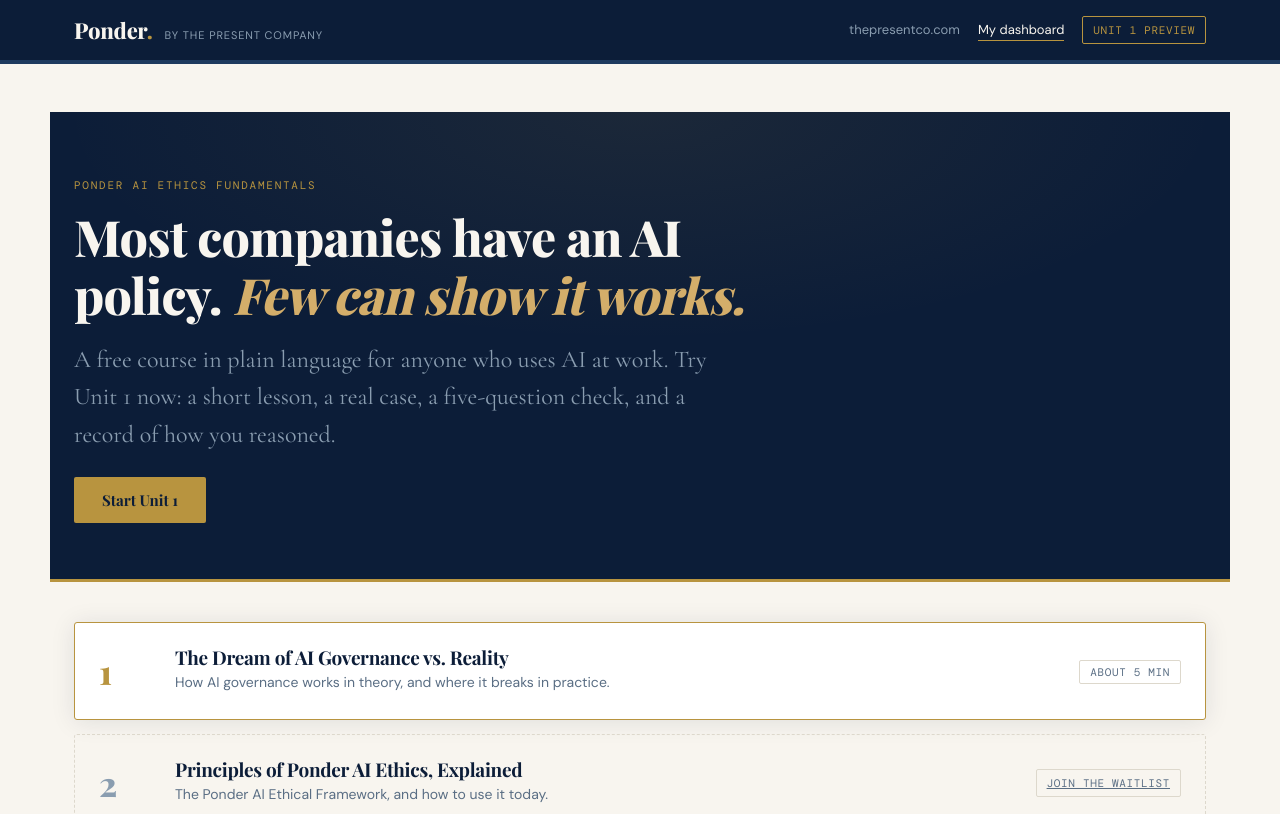
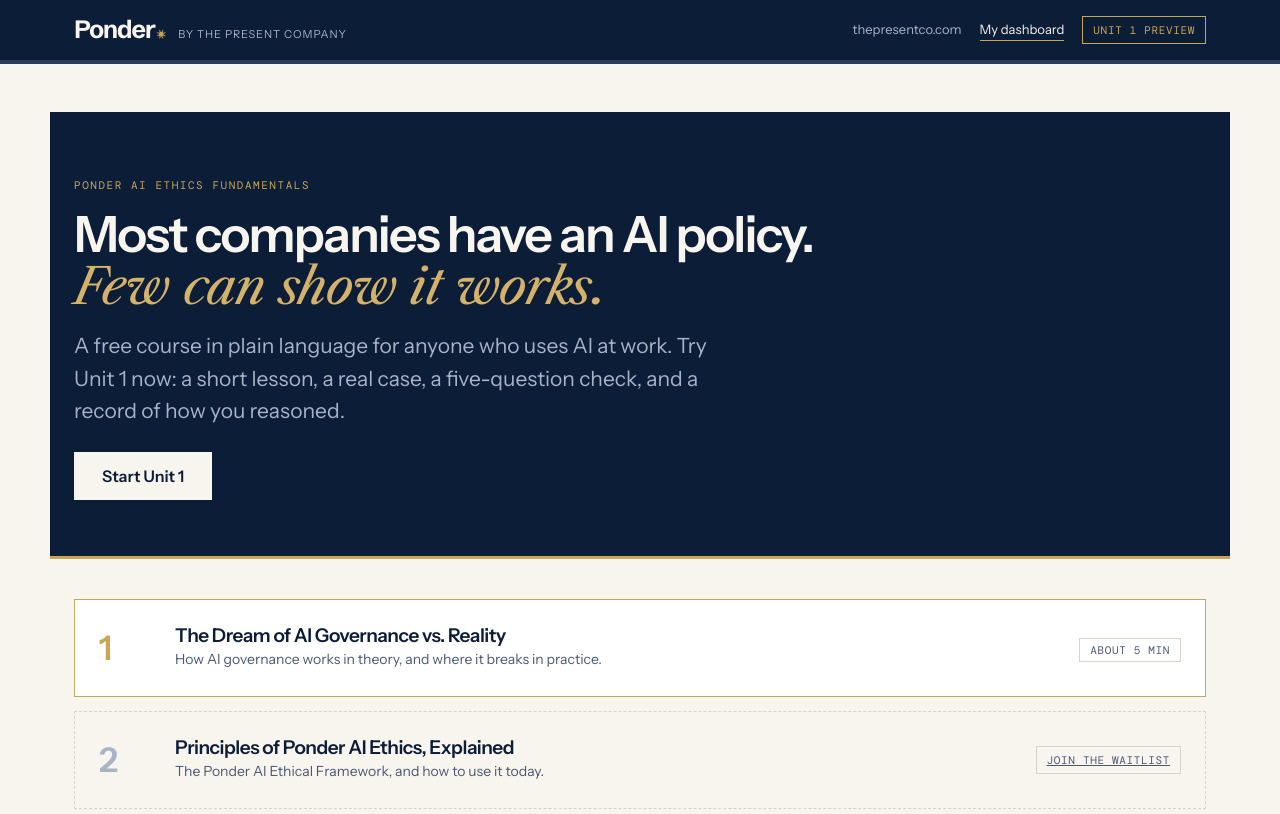
Before and after one commit to jponder429/tpc-site, a plain HTML site: page ponder/index.html in a window 1280 px wide. Shown: the top 814 px of the page. Drawn offline with nearby package versions, Linux system fonts and the light colour scheme; a web font is replaced by a local one.

Commit message:
Bring the Ponder demo and join page onto the TPC design system
Instrument Sans replaces Playfair, Cormorant and DM Sans; Ponder wordmark in
Schibsted Grotesk with the gold sun; Caslon italic for headline accents;
square navy/cream buttons; no gradients or shadows. Content and logic unchanged.

Co-Authored-By: Claude Opus 5.5 <noreply@anthropic.com>
Claude-Session: https://claude.ai/code/session_01Pvk1g6nWtYnQH34VuCDZk8

```diff
--- a/ponder/index.html
+++ b/ponder/index.html
@@ -3,7 +3,7 @@
 <head>
 <meta charset="UTF-8" />
 <meta name="viewport" content="width=device-width, initial-scale=1.0" />
-<title>Ponder. AI Ethics Fundamentals — Unit 1 Preview</title>
+<title>Ponder | AI Ethics Fundamentals, Unit 1 Preview</title>
 <meta name="description" content="Try Unit 1 of Ponder AI Ethics Fundamentals: why most AI governance policies fail in practice, and the one question that tells you whether yours will. Free, about 5 minutes." />
 <link rel="canonical" href="https://thepresentco.com/ponder" />
 <meta property="og:type" content="website" />
@@ -25,7 +25,7 @@
 <link rel="apple-touch-icon" href="/apple-touch-icon.png" />
 <link rel="preconnect" href="https://fonts.googleapis.com" />
 <link rel="preconnect" href="https://fonts.gstatic.com" crossorigin />
-<link href="https://fonts.googleapis.com/css2?family=Playfair+Display:ital,wght@0,700;0,800;1,700&family=Cormorant+Garamond:ital,wght@0,400;0,500;0,600;1,400&family=DM+Sans:wght@300;400;500;600&family=DM+Mono:wght@400;500&display=swap" rel="stylesheet" />
+<link href="https://fonts.googleapis.com/css2?family=DM+Mono:wght@400;500&family=Instrument+Sans:wght@400;500;600;700&family=Libre+Caslon+Text:ital@0;1&family=Schibsted+Grotesk:wght@600;700&display=swap" rel="stylesheet" />
 <style>
 html{-webkit-text-size-adjust:100%;text-size-adjust:100%}
 *,*::before,*::after{box-sizing:border-box;margin:0;padding:0}
@@ -270,12 +270,43 @@ footer a{color:var(--gold-light)}
   .hero{margin:-20px -16px 32px;padding:44px 16px 40px}
 }
 @media(prefers-reduced-motion:reduce){*{transition:none!important;scroll-behavior:auto!important}}
+
+/* ===== TPC design system refresh (Nov 2026): Instrument Sans, Schibsted wordmark with gold sun, square corners, no shadows or gradients ===== */
+:root{--navy:#0C1D38;--navy-mid:#13264A;--navy-light:#2A3B5C;--navy-faint:#2A3B5C;--gold:#C9A657;--gold-light:#D4B26A;--gold-dark:#7F6120;--gold-faint:#EFE9DE;--cream:#F8F5EF;--cream-alt:#EFE9DE;--ink:#0C1D38;--ink-mid:#0C1D38;--ink-light:#4B5873;--ink-faint:#A9B3C6;--border:#D9D3C7;--ok:#2E4D3C;--ok-bg:#E3EDE6;--shadow:none}
+body,textarea,input,select,button{font-family:'Instrument Sans',Arial,sans-serif}
+svg.sun{display:inline-block;width:.42em;height:.42em;margin-left:.03em;vertical-align:-.05em;overflow:visible}
+
+.brand b{font-family:'Schibsted Grotesk',Arial,sans-serif;font-weight:700;font-size:25px;letter-spacing:-.055em}
+.top{border-bottom:1px solid #2A3B5C}
+h1,h2.h,h3,.unit .num,.bar .fill,.core p,.qtext,.ring div,.cert .ttl,.cert .wm{font-family:'Instrument Sans',Arial,sans-serif}
+h1{font-weight:600;letter-spacing:-.035em;line-height:1.04}
+h1 em{font-family:'Libre Caslon Text',Georgia,serif;font-style:italic;font-weight:400;letter-spacing:-.01em}
+h2.h,h3{font-weight:600;letter-spacing:-.025em;line-height:1.12}
+.unit .num,.bar .fill,.ring div,.cert .ttl{font-weight:600;letter-spacing:-.03em}
+.core p,.qtext{font-weight:600;letter-spacing:-.02em}
+.cert .wm{font-weight:700}
+.lede{font-family:'Instrument Sans',Arial,sans-serif;font-size:clamp(18px,1.8vw,21px);line-height:1.55;color:var(--ink-light)}
+.hero .lede{color:#A9B3C6}
+.hero::before{display:none}
+.eyebrow{letter-spacing:.14em}
+.btn{background:var(--navy);color:var(--cream);font-family:'Instrument Sans',Arial,sans-serif;font-weight:600;font-size:16px;border-radius:0;min-height:48px;padding:13px 28px}
+.btn:hover{background:#13264A}
+.hero .btn,.core .btn,.menu .btn{background:var(--cream);color:var(--navy)}
+.hero .btn:hover,.core .btn:hover,.menu .btn:hover{background:#fff}
+.btn.ghost{background:transparent;color:var(--navy);border:1px solid var(--navy)}
+.btn.ghost:hover{background:var(--navy);color:var(--cream)}
+.unit,.face,.q5,.opt,.panel,.fb,.tag,.pill,.bar .track,.qdots i,.dim .t,.opt .l,textarea,input[type=text],input[type=email],select{border-radius:0}
+.unit.open,.menu{box-shadow:none}
+.record,.cert .nm{font-family:'Libre Caslon Text',Georgia,serif;font-style:italic}
+.record{font-size:18px}
+.back .t h4,.menu .done .n{color:#7FAE92}
+#main:focus,#main:focus-visible{outline:none}
 </style>
 </head>
 <body>
 <header class="top">
   <div class="top-in">
-    <a class="brand" href="#/" aria-label="Ponder home"><b>Ponder<span>.</span></b><small>by The Present Company</small></a>
+    <a class="brand" href="#/" aria-label="Ponder home"><b>Ponder<svg class="sun" viewBox="-.5 -.5 1 1" aria-hidden="true"><circle r=".24" fill="#C9A657"/><path fill="#C9A657" d="M0.278 0.037L0.462 0.191L0.222 0.170ZM0.170 0.222L0.191 0.462L0.037 0.278ZM-0.037 0.278L-0.191 0.462L-0.170 0.222ZM-0.222 0.170L-0.462 0.191L-0.278 0.037ZM-0.278 -0.037L-0.462 -0.191L-0.222 -0.170ZM-0.170 -0.222L-0.191 -0.462L-0.037 -0.278ZM0.037 -0.278L0.191 -0.462L0.170 -0.222ZM0.222 -0.170L0.462 -0.191L0.278 -0.037Z"/></svg></b><small>by The Present Company</small></a>
     <div class="top-r"><a href="https://thepresentco.com">thepresentco.com</a><a class="dl" href="#/dashboard" data-go="#/dashboard">My dashboard</a><span class="pill">Unit 1 Preview</span><button class="burger" id="burger" type="button" aria-label="Open menu" aria-expanded="false" aria-controls="menu"><span></span><span></span><span></span></button></div>
   </div>
   <div class="meter" aria-hidden="true"><i id="meter"></i></div>
```
Also changed, not shown: ponder/join/index.html (+15 -2 lines).
